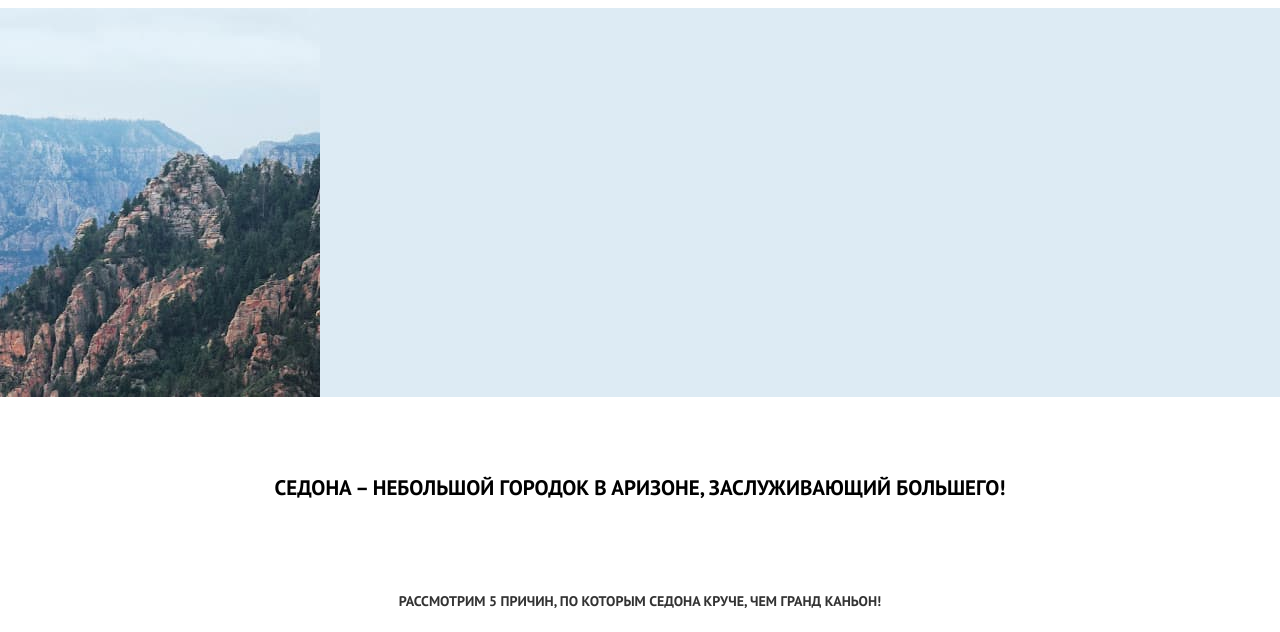
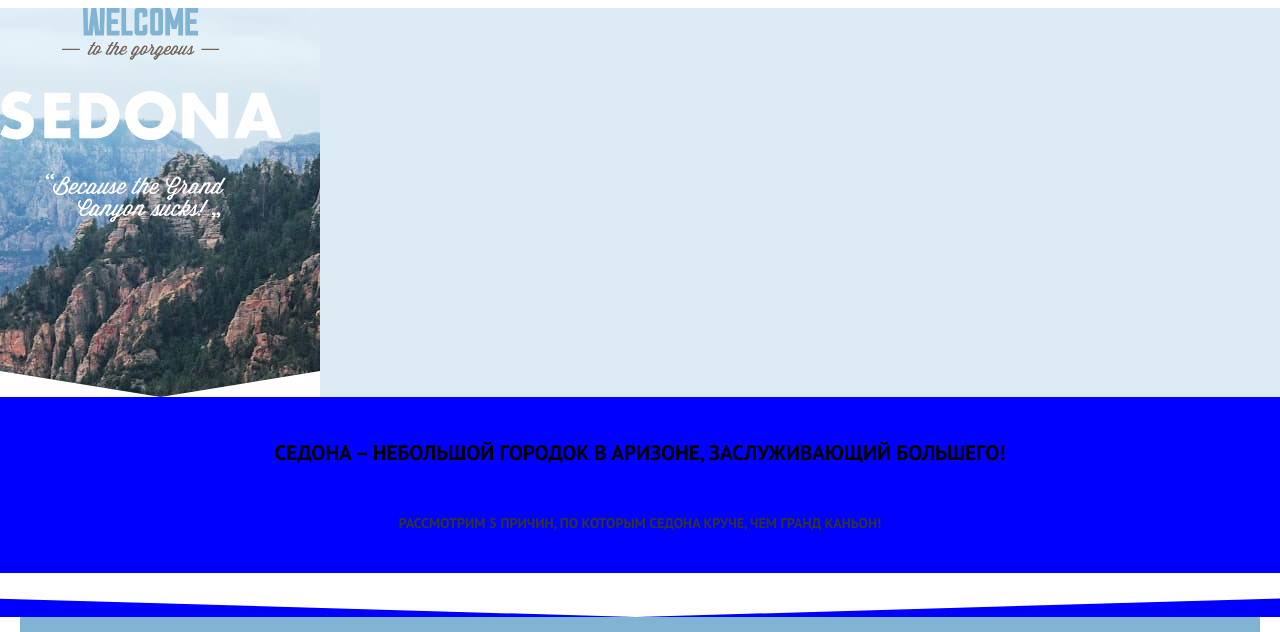
Before and after one commit to GlavOksVal/1556825-sedona-21, a website: page source/index.html in a window 1280 px wide. Shown: the part 320-952 px from the top of the page. Drawn offline with nearby package versions, Linux system fonts and the light colour scheme; files that its build step writes are made by us from their sources; files whose address does not match are found by name.

Commit message:
Попыталась добавить подкартинки к двум блокам

```diff
--- a/source/index.html
+++ b/source/index.html
@@ -36,8 +36,8 @@
     <main class="main">
       <section class="jumbotron jumbotron--index">
         <h2 class="visually-hidden">Логитин проекта "Седона"</h2>
-        <!-- <img class="jumbotron__welcome" src="/img/text-index.svg" width="282" height="214"
-          alt="Welcome to the gorgeous Sedona Because the Grand Canyon sucks!"> -->
+        <img class="jumbotron__welcome" src="/img/text-index.svg" width="282" height="214"
+          alt="Welcome to the gorgeous Sedona Because the Grand Canyon sucks!">
         <!-- <img  src="img/back-mobile.jpg"> -->
       </section>
 
--- a/source/sass/blocks/description.scss
+++ b/source/sass/blocks/description.scss
@@ -1,15 +1,20 @@
 .description {
     padding: 43px 0 51px;
+    background-image: url(../img/white-copy-2.svg);
+    background-repeat: no-repeat;
+    background-size:  100% 20%, cover;
+    background-position: 0 100%;
+background-color: blue;
 }
 
 .description__content {
-    padding-top: 35px;
+    // padding-top: 35px;
     padding-bottom: 30px;
     margin: 0 20px;
-    // /* width: 519px;
-    // margin: 0 auto; */
+    // width: 519px;
+    // margin: 0 auto;
     text-align: center;
-  }
+ }
 
   .description__title {
     font-weight: bold;
@@ -19,8 +24,8 @@
     text-align: center;
     color: $font-color-title;
     padding-bottom: 44px;
-    // margin: 0;
-    margin: 0 0 43px;
+    margin: 0;
+    // margin: 0 0 43px;
   }
 
   .description__sublitle {
--- a/source/sass/blocks/jumbotron.scss
+++ b/source/sass/blocks/jumbotron.scss
@@ -1,16 +1,15 @@
 .jumbotron {
     background-color: $background-img;
-    background-image: url("source/img/intro-triangle.svg"), url("/img/back-mobile.jpg");
+    background-image: url("../img/intro-triangle.svg"), url("../img/back-mobile.jpg");
     min-height: 159px;
     background-repeat: no-repeat, no-repeat;
-    // background-size: 100% auto, cover;
-    // background-position: 0 100%, 0 0;
+    background-size:  100 auto, cover;
+    background-position: 0 100%, 0 0;
     /* padding: 77px 0 81px; */
   }
 
 .jumbotron--index {
     min-height: 389px;
-    background-image:url("source/img/back-mobile.jpg");
 }
 
 .jumbotron__welcome {
```
Also changed, not shown: source/img/white-copy-2.svg (renamed from source/img/white copy 2.svg).
